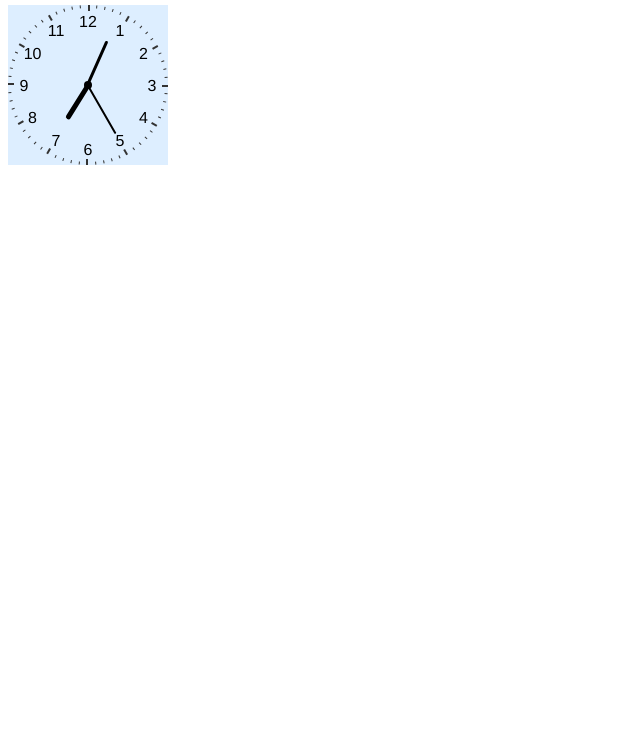
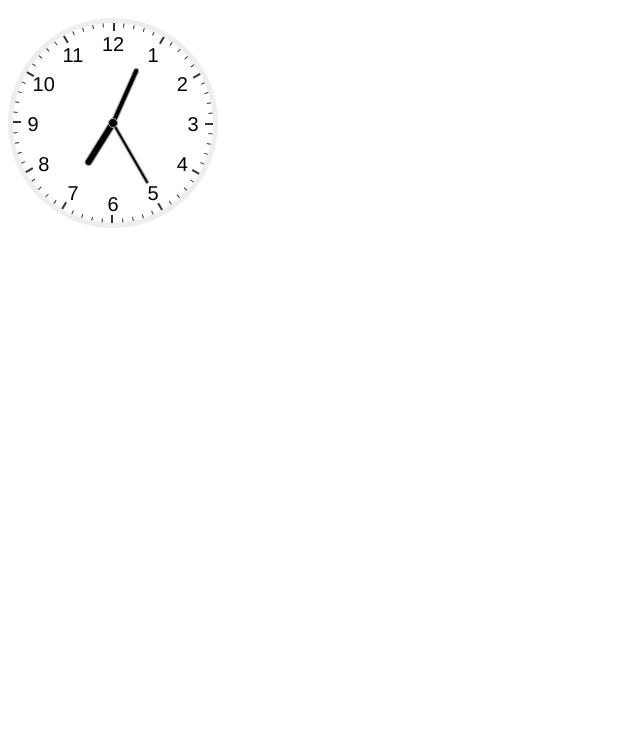
Before and after one commit to autioch/clock-vanilla, a plain HTML site: page src/index.html in a window 1280 px wide. Shown: the part 65-800 px from the top of the page, without its empty margins (0-640 px from the left). Drawn offline with Linux system fonts and the light colour scheme.

Commit message:
=Clockface styling improvements.

```diff
--- a/src/index.html
+++ b/src/index.html
@@ -51,11 +51,11 @@
   </div>
   <div class="clockface">
     <div class="clockface-display">
-      <div class="clockface-graduation-hour"></div>
-      <div class="clockface-graduation-second"></div>
       <div class="clockface__hand--hour"></div>
       <div class="clockface__hand--minute"></div>
       <div class="clockface__hand--second"></div>
+      <div class="clockface-graduation-hour"></div>
+      <div class="clockface-graduation-second"></div>
     </div>
   </div>
   <script src="main.js" charset="utf-8"></script>
--- a/src/main.css
+++ b/src/main.css
@@ -1,5 +1,6 @@
 html {
   font-family: Helvetica;
+  font-size: 20px;
 }
 
 /* Main app */
@@ -35,10 +36,13 @@ html {
   position: relative;
   width: 10em;
   height: 10em;
-  background-color: #def;
+  border: solid .25em #eee;
+  border-radius: 5.25em;
+  z-index: 1;
 }
 
 .clockface-display::before {
+  box-sizing: border-box;
   width: .5em;
   height: .5em;
   border-radius: .25em;
@@ -47,38 +51,42 @@ html {
   position: absolute;
   top: 4.75em;
   left: 4.75em;
+  z-index: 2;
+  border: solid 1px #aaa;
 }
 
 .clockface__hand--hour,
 .clockface__hand--minute,
 .clockface__hand--second {
   position: absolute;
+  box-sizing: border-box;
   transform-origin: 50% 100%;
   background-color: #000;
+  border: solid 1px #aaa;
 }
 
 .clockface__hand--hour {
+  left: 4.8em;
+  width: .4em;
+  height: 2.5em;
+  top: 2.5em;
+  border-radius: .2em;
+}
+
+.clockface__hand--minute {
   left: 4.85em;
   width: .3em;
-  height: 2.5em;
-  top: 2.5em;
+  height: 3em;
+  top: 2em;
   border-radius: .15em;
 }
 
-.clockface__hand--minute {
+.clockface__hand--second {
   left: 4.9em;
   width: .2em;
-  height: 3em;
-  top: 2em;
-  border-radius: .1em;
-}
-
-.clockface__hand--second {
-  left: 4.95em;
-  width: .1em;
   height: 3.5em;
   top: 1.5em;
-  border-radius: .05em;
+  border-radius: .1em;
 }
 
 .clockface-graduation-hour {
```
Lines whose indentation alone changed are shown as unchanged.
